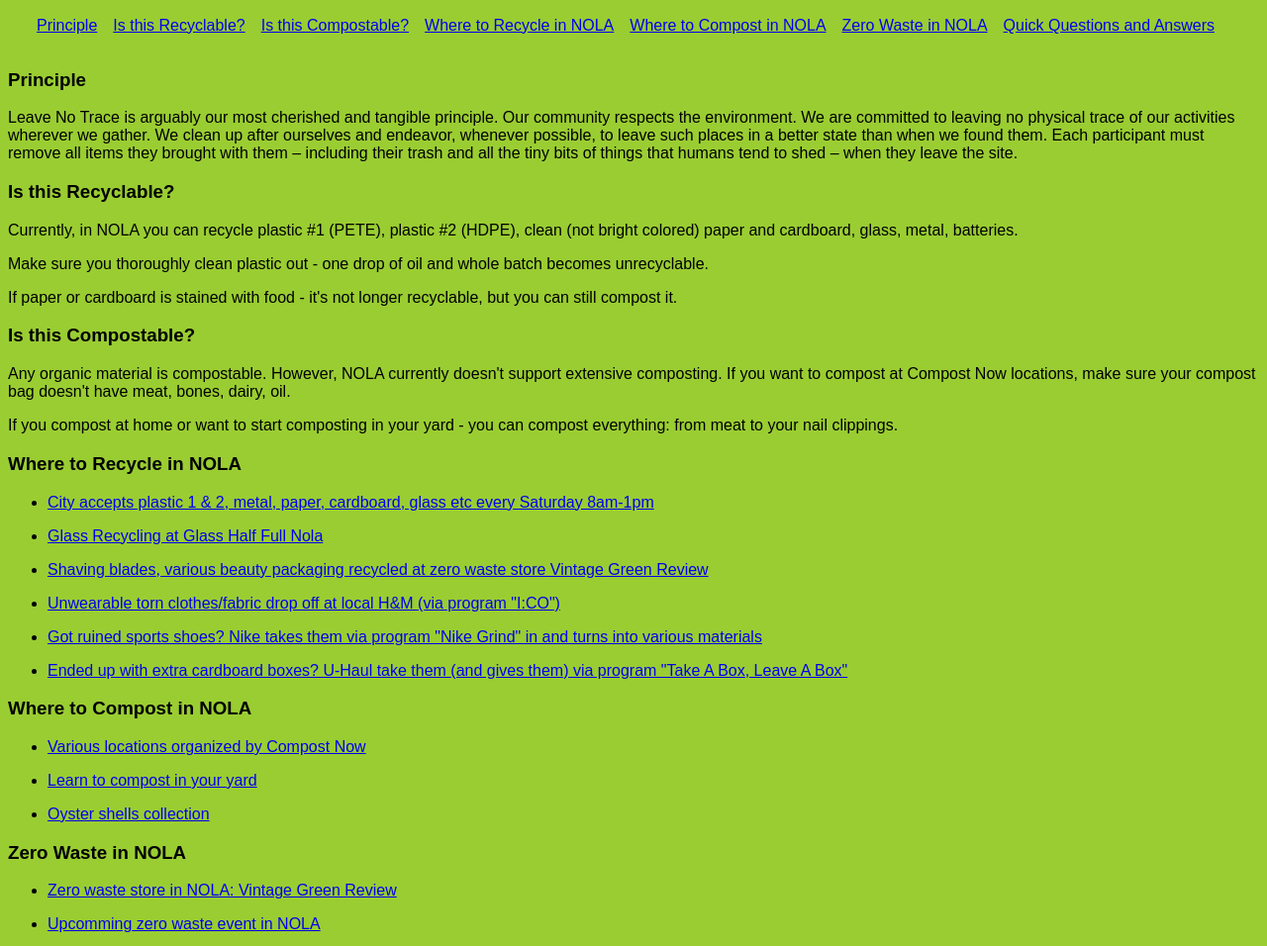
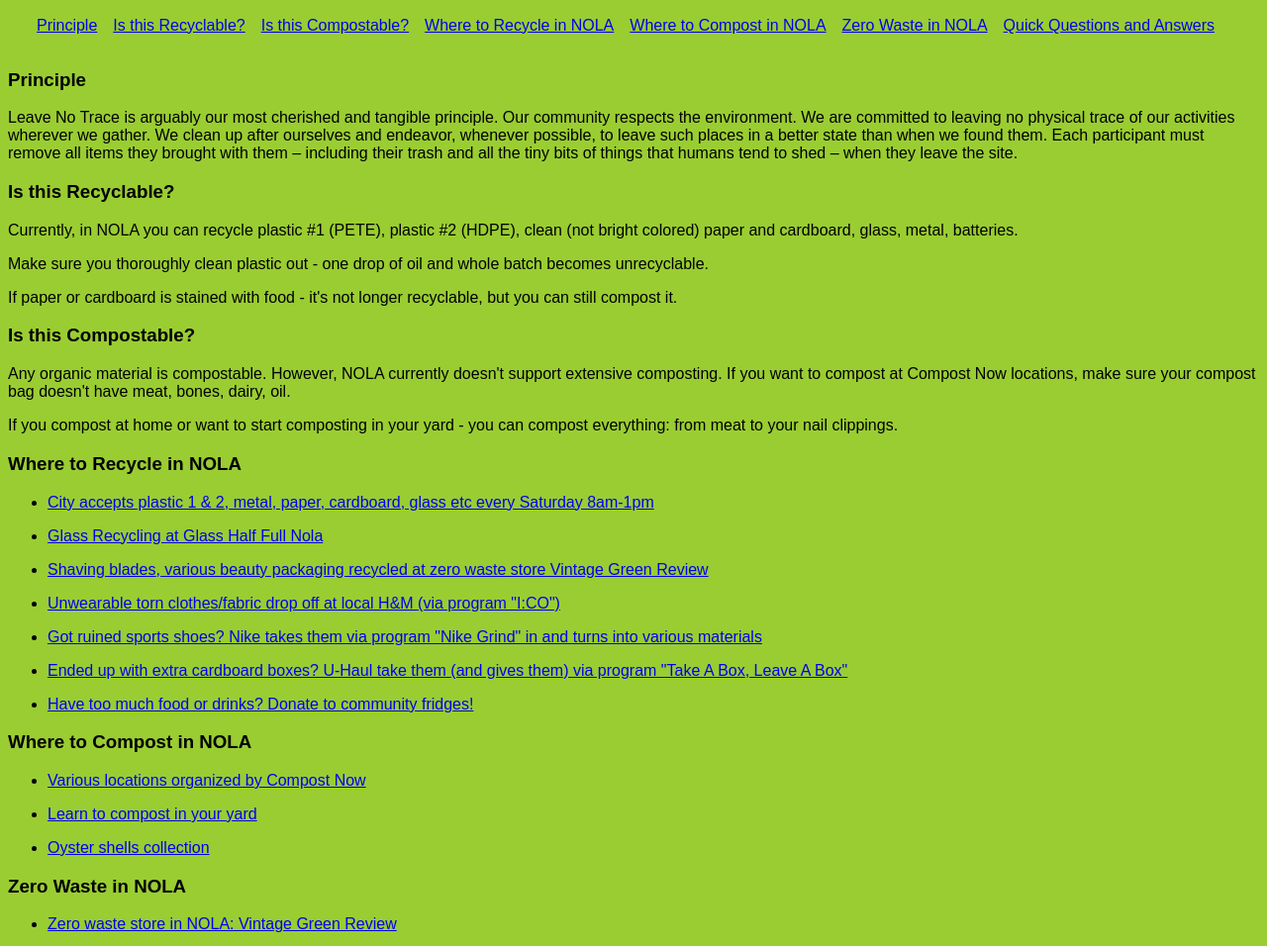
Before and after one commit to VampayaSoft/earth-guardians-moop, a plain HTML site: page index.html in a window 1280 px wide. Shown: the part 111-1067 px from the top of the page at 99% size. Drawn offline with Linux system fonts and the light colour scheme.

Commit message:
Update index.html

```diff
--- a/index.html
+++ b/index.html
@@ -122,6 +122,11 @@
               them) via program "Take A Box, Leave A Box"
             </a>
           </li>
+          <li>
+            <a target="_blank" href="https://www.nolacommunityfridges.org/"
+              >Have too much food or drinks? Donate to community fridges!
+            </a>
+          </li>
         </ul>
         <h3 id="compost-nola">Where to Compost in NOLA</h3>
         <ul>
```
